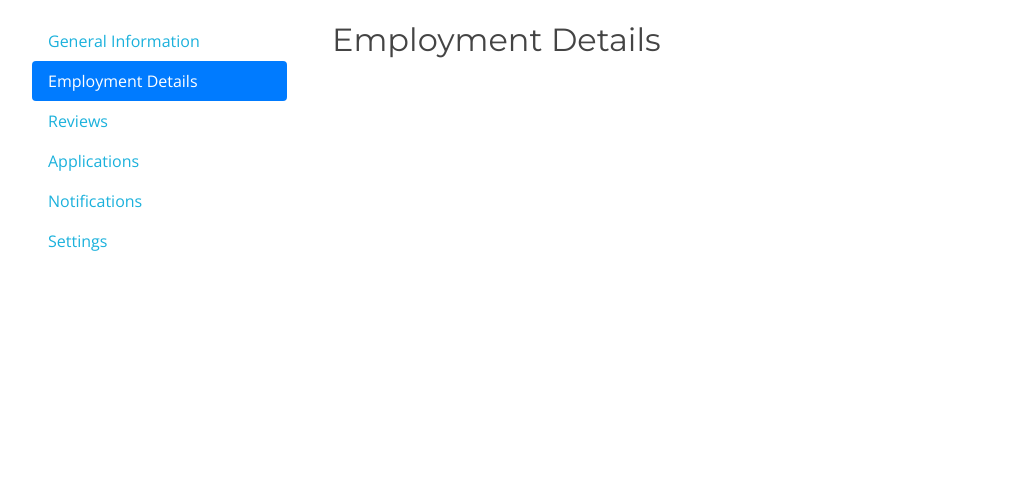
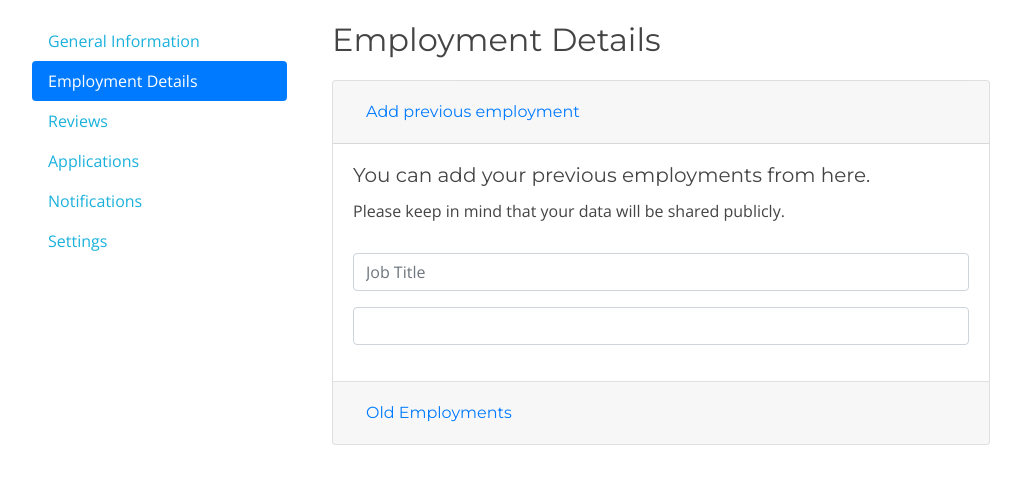
Before and after one commit to sena-neuro/DB-Project, a PHP site: page /account_page.php in a window 1280 px wide, after a click on "Employment Details". Shown: the part 117-601 px from the top of the page, without its empty margins (53-1074 px from the left). Run offline with PHP 8.4, Linux system fonts and the light colour scheme; the visitor is signed in with stand-in values (Sample User, id 1); data that the repository does not hold is empty; some libraries are stand-ins or nearby versions.

Commit message:
Some progress on employment details

```diff
--- a/account_page.php
+++ b/account_page.php
@@ -290,8 +290,51 @@
               <div class="tab-pane fade" id="v-pills-employment" role="tabpanel" aria-labelledby="v-pills-employment-tab">
                 <div class="container">
                   <div class="row">
-                    <div class="col-lg-7 col-md-6">
+                    <div class="col-lg-10 col-md-6">
                       <h2>Employment Details</h2>
+
+                      <div class="accordion" id="accordionExample">
+                        <div class="card">
+                          <div class="card-header" id="headingOne">
+                            <h2 class="mb-0">
+                              <button class="btn btn-link" type="button" data-toggle="collapse" data-target="#collapseOne" aria-expanded="true" aria-controls="collapseOne">
+                                Add previous employment
+                              </button>
+                            </h2>
+                          </div>
+
+                          <div id="collapseOne" class="collapse show" aria-labelledby="headingOne" data-parent="#accordionExample">
+                            <div class="card-body">
+                              <h5 class="card-title">You can add your previous employments from here.</h5>
+                              <p class="card-text">Please keep in mind that your data will be shared publicly.</p>
+                              <form>
+                                <div class="form-group">
+                                  <input type="text" class="form-control" placeholder="Job Title" aria-label="Job Title" aria-describedby="basic-addon1">
+
+                                </div>
+                                <div class="form-group">
+                                  <input type="text" class="form-control" name="start-date" id="start-date" />
+                                </div>
+                              </form>
+                            </div>
+                          </div>
+                        </div>
+                        <!---------------------------------------------------------------------------------------->
+                        <div class="card">
+                          <div class="card-header" id="headingTwo">
+                            <h2 class="mb-0">
+                              <button class="btn btn-link collapsed" type="button" data-toggle="collapse" data-target="#collapseTwo" aria-expanded="false" aria-controls="collapseTwo">
+                                Old Employments
+                              </button>
+                            </h2>
+                          </div>
+                          <div id="collapseTwo" class="collapse" aria-labelledby="headingTwo" data-parent="#accordionExample">
+                            <div class="card-body">
+                              Anim pariatur cliche reprehenderit, enim eiusmod high life accusamus terry richardson ad squid. 3 wolf moon officia aute, non cupidatat skateboard dolor brunch. Food truck quinoa nesciunt laborum eiusmod. Brunch 3 wolf moon tempor, sunt aliqua put a bird on it squid single-origin coffee nulla assumenda shoreditch et. Nihil anim keffiyeh helvetica, craft beer labore wes anderson cred nesciunt sapiente ea proident. Ad vegan excepteur butcher vice lomo. Leggings occaecat craft beer farm-to-table, raw denim aesthetic synth nesciunt you probably haven't heard of them accusamus labore sustainable VHS.
+                            </div>
+                          </div>
+                        </div>
+                      </div>
                     </div>
                   </div>
                 </div>
@@ -442,4 +485,34 @@
 
     <!-- Template Main Javascript File -->
     <script src="js/main.js"></script>
+
+    <!-- For datepicker-->
+    <script src="https://ajax.googleapis.com/ajax/libs/jquery/2.1.1/jquery.min.js"></script>
+    <script src="//cdnjs.cloudflare.com/ajax/libs/twitter-bootstrap/3.3.2/js/bootstrap.js"></script>
+    <script src="//cdnjs.cloudflare.com/ajax/libs/bootstrap-datepicker/1.5.0/js/bootstrap-datepicker.js"></script>
+
+    <script type="text/javascript">
+      @import url('https://cdnjs.cloudflare.com/ajax/libs/twitter-bootstrap/3.3.5/css/bootstrap.css');
+      @import url('https://cdnjs.cloudflare.com/ajax/libs/bootstrap-datepicker/1.5.0/css/bootstrap-datepicker3.css');
+      .datepicker table tr td.disabled,
+      .datepicker table tr td.disabled:hover {
+        color: #b90000;
+      }
+    </script>
+    <script type="text/javascript">
+      $.fn.datepicker.dates.en.titleFormat="MM";
+        $(document).ready(function(){
+            var date_input=$('input[name="start-date"]');
+            date_input.datepicker({
+              format: 'dd-mm',
+              autoclose: true,
+              startView: 1,
+              maxViewMode: "months",
+              orientation: "bottom left",
+            })
+          });
+        $('#datepicker').datepicker("setDate", new Date());
+
+    </script>
+
 </html>
```
